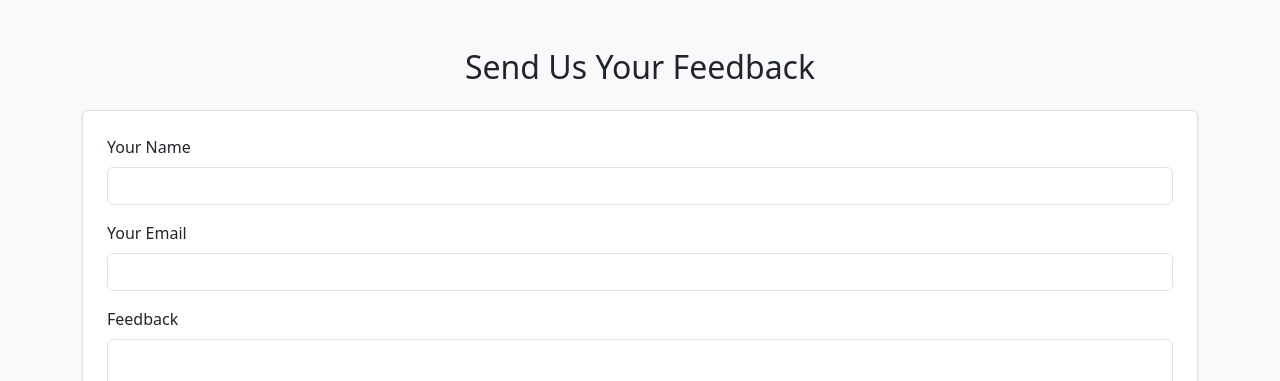
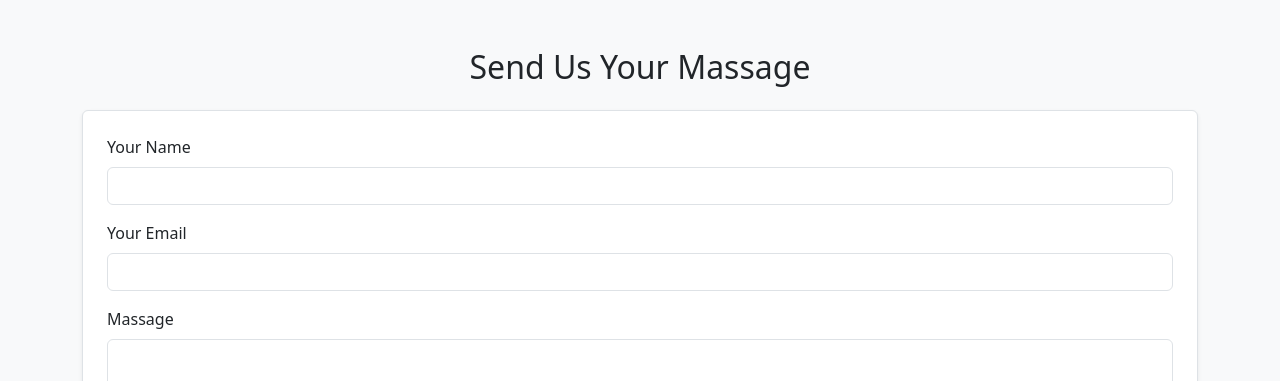
Before and after one commit to FarahNoorC/xpenso, a plain HTML site: page feedback/frontend/frontend.html in a window 1280 px wide. Shown: the top 381 px of the page. Drawn offline with nearby package versions, Linux system fonts and the light colour scheme.

Commit message:
Update frontend.html

```diff
--- a/feedback/frontend/frontend.html
+++ b/feedback/frontend/frontend.html
@@ -9,7 +9,7 @@
 </head>
 <body>
   <div class="container mt-5">
-    <h2 class="text-center mb-4">Send Us Your Feedback</h2>
+    <h2 class="text-center mb-4">Send Us Your Massage</h2>
     <form id="feedbackForm" class="p-4 shadow-sm border rounded">
       <div class="mb-3">
         <label for="name" class="form-label">Your Name</label>
@@ -20,7 +20,7 @@
         <input type="email" class="form-control" id="email" required/>
       </div>
       <div class="mb-3">
-        <label for="message" class="form-label">Feedback</label>
+        <label for="message" class="form-label">Massage</label>
         <textarea class="form-control" id="message" rows="4" required></textarea>
       </div>
       <button type="submit" class="btn btn-primary w-100">Send Feedback</button>
```
